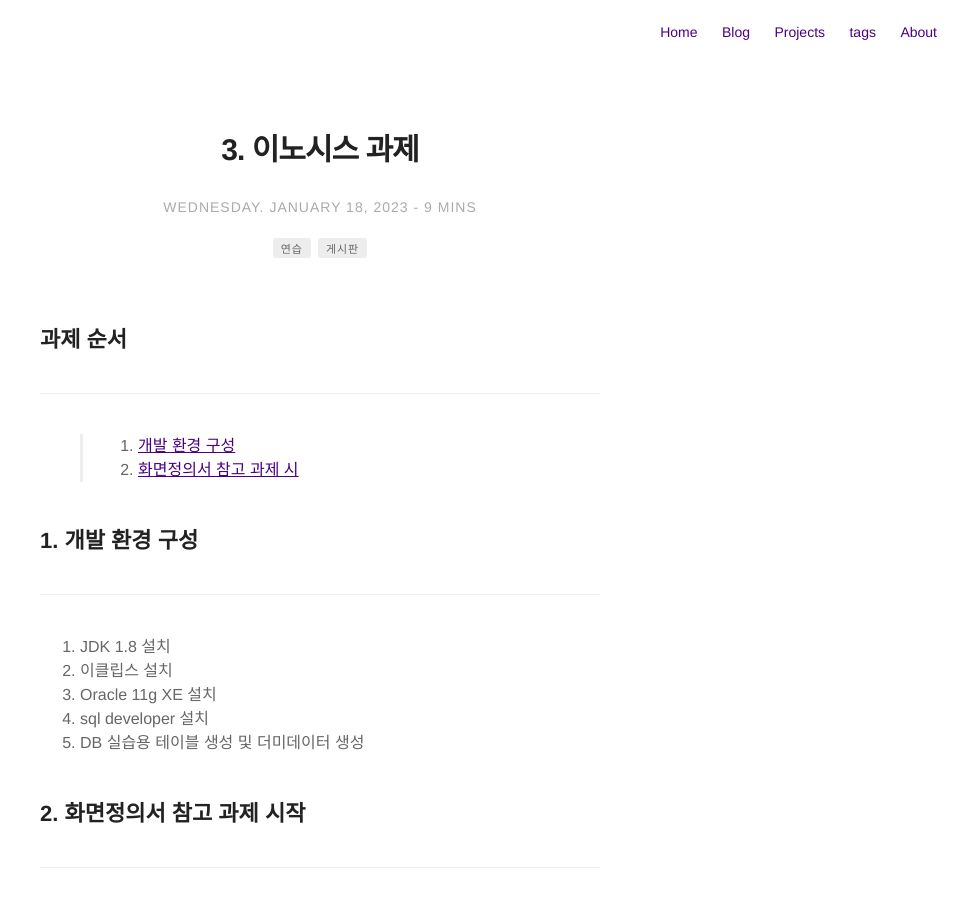
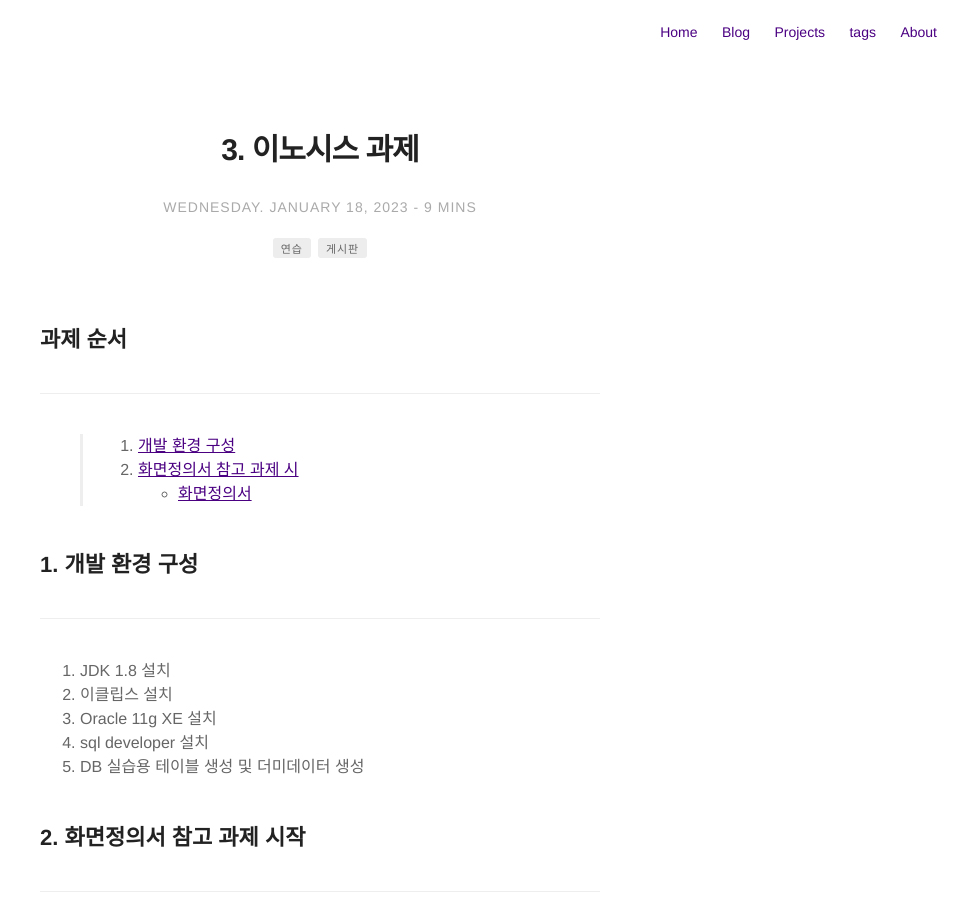
Before and after one commit to Song014/Song014.github.io, a Jekyll site: the page built from _posts/2023-01-18-Inosys-practice.md, in a window 1280 px wide and 900 px high. Shown: the whole window, without its empty margins (320-1280 px from the left). Built offline with Jekyll 4.4.1, drawn with Linux system fonts in a browser that asks for light colours.

Commit message:
update post + ppt link

```diff
--- a/_posts/2023-01-18-Inosys-practice.md
+++ b/_posts/2023-01-18-Inosys-practice.md
@@ -17,6 +17,7 @@ externalLink: false
 ---
 > 1. [개발 환경 구성](#1-개발-환경-구성)
 > 2. [화면정의서 참고 과제 시](#2-화면정의서-참고-과제-시작)
+>       - [화면정의서](../assets/ppt/Inosys%20%26%20Seowoo%20%ED%99%94%EB%A9%B4%EC%A0%95%EC%9D%98%EC%84%9C.pptx)
 
 ## 1. 개발 환경 구성
 ---
```
